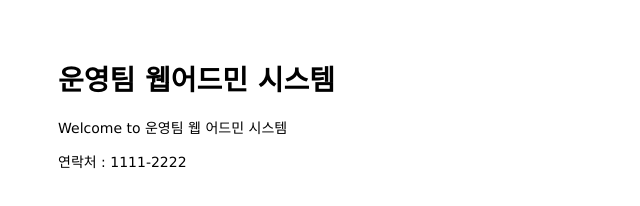
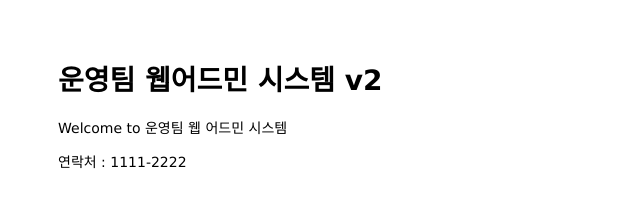
Before and after one commit to smallunix/mastering-git-github, a website: page public/index.html in a window 1280 px wide. Shown: the full height of the page, 0-640 px from the left. Drawn offline with Linux system fonts and the light colour scheme.

Commit message:
Change header

```diff
--- a/public/index.html
+++ b/public/index.html
@@ -6,7 +6,7 @@
 </head>
 
 <body>
-  <h1>운영팀 웹어드민 시스템</h1>
+  <h1>운영팀 웹어드민 시스템 v2</h1>
   <p>Welcome to 운영팀 웹 어드민 시스템</p>
 </body>
 
```
